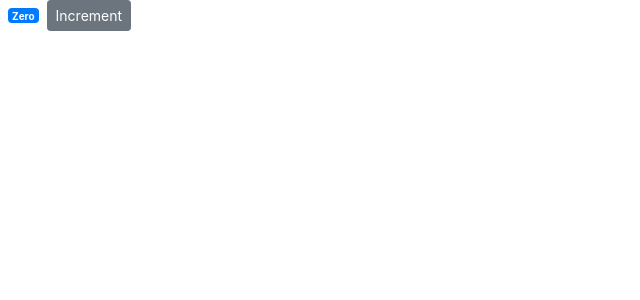
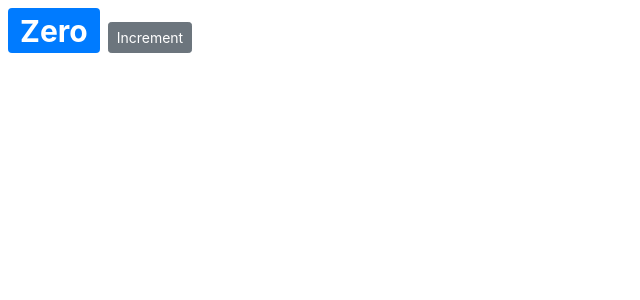
Before and after one commit to whackablemole/react-tutorial, a React (Create React App) app in the folder counter-app/: page / in a window 1280 px wide. Shown: the top 300 px of the page, without its empty margins (0-640 px from the left). Built offline with nearby package versions, Linux system fonts and the light colour scheme.

Commit message:
Example of an inline style.

```diff
--- a/counter-app/src/components/counter.jsx
+++ b/counter-app/src/components/counter.jsx
@@ -5,15 +5,10 @@ class Counter extends Component {
     count: 0,
   };
 
-  styles = {
-    fontSize: 10,
-    fontWeight: "bold",
-  };
-
   render() {
     return (
       <div>
-        <span style={this.styles} className="badge badge-primary m-2">
+        <span style={{ fontSize: 30 }} className="badge badge-primary m-2">
           {this.formatCount()}
         </span>
         <button className="btn btn-secondary btn-sm">Increment</button>
```
